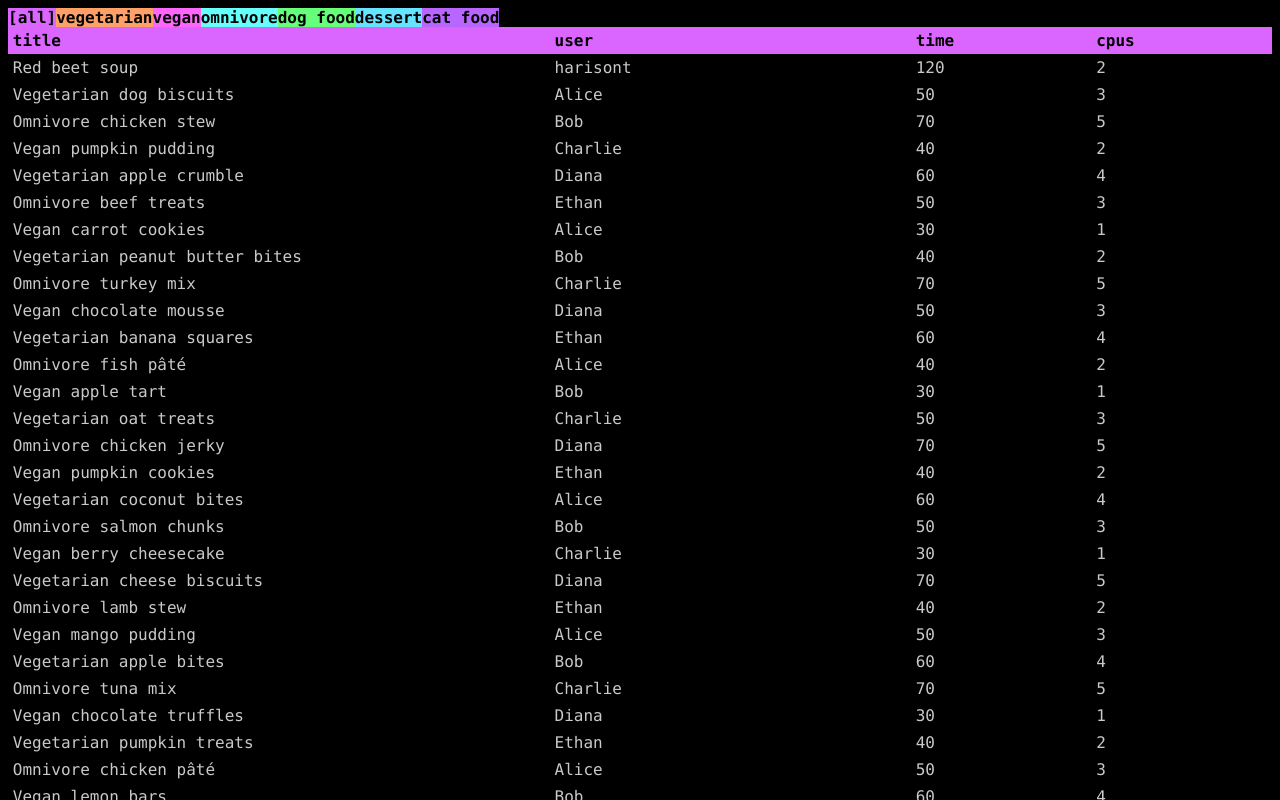
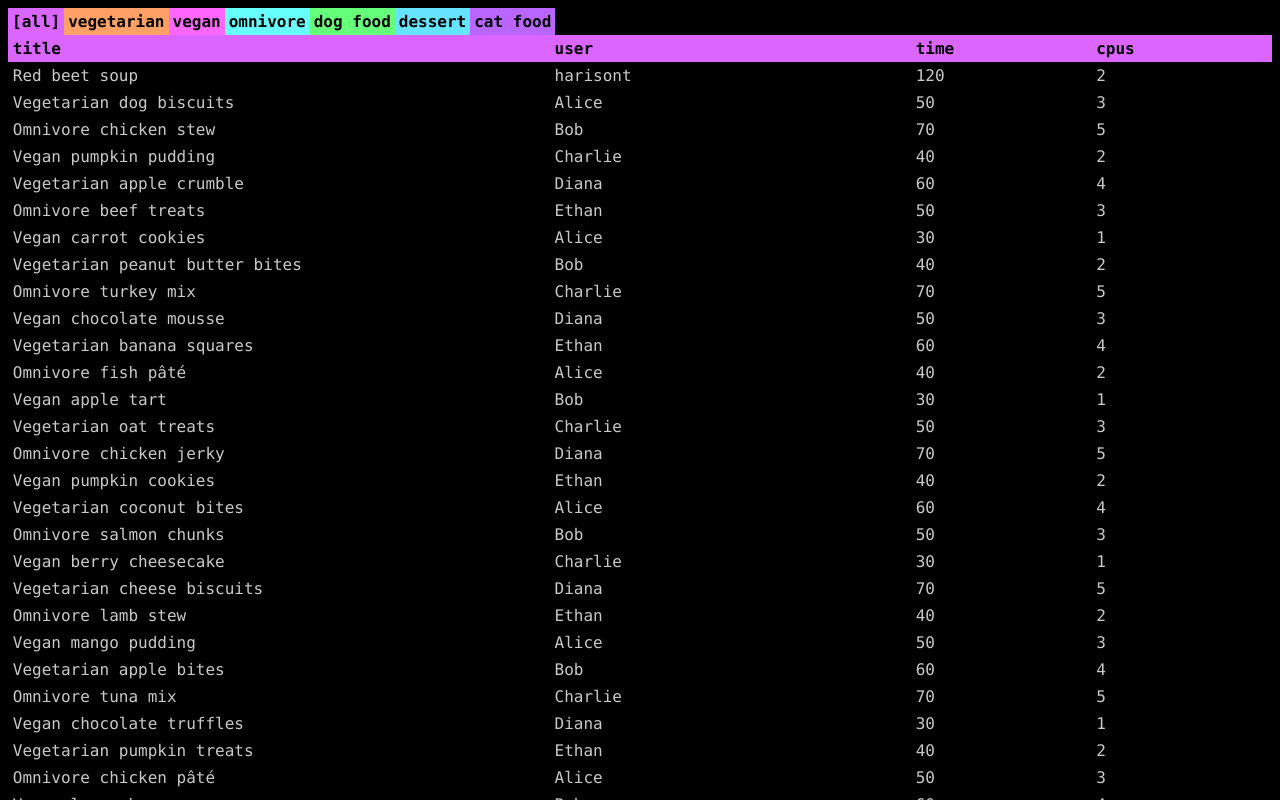
Before and after one commit to rapunschel/concurrent-cooking, a React (Vite) app: page /#/ in a window 1280 px wide. Shown: the top 800 px of the page. Built offline with nearby package versions, Linux system fonts and the light colour scheme.

Commit message:
refactor navigation to handleOnTagClick, move padding to style.css

```diff
--- a/src/components/Terminal.tsx
+++ b/src/components/Terminal.tsx
@@ -34,6 +34,13 @@ export default function Terminal() {
   const saturation = 100;
   const lightness = 70;
   const navigate = useNavigate();
+
+  const handleOnTagClick = (tag: string) => {
+    navigate(`/${slugify(tag)}`, {
+      replace: false,
+    });
+  };
+
   return (
     <>
       <div className="tag-list">
@@ -46,11 +53,7 @@ export default function Terminal() {
               style={{
                 backgroundColor: generateColor(tag, saturation, lightness),
               }}
-              onClick={() => {
-                navigate(`/${slugify(tag)}`, {
-                  replace: false,
-                });
-              }}
+              onClick={(tag: string) => handleOnTagClick(tag)}
             />
           );
         })}
@@ -89,10 +92,16 @@ function TagItem({
   tag: string;
   style?: React.CSSProperties;
   isSelected: boolean;
-  onClick?: (event: React.MouseEvent<HTMLButtonElement>) => void;
+  onClick?: (text: string) => void;
 }) {
   return (
-    <button className="tag" style={style ?? {}} onClick={onClick ?? undefined}>
+    <button
+      className="tag"
+      style={style ?? {}}
+      onClick={() => {
+        onClick?.(tag);
+      }}
+    >
       {isSelected ? `[${tag}]` : tag}
     </button>
   );
--- a/src/style.css
+++ b/src/style.css
@@ -120,6 +120,7 @@ button {
   color: black;
   font-weight: 900;
   text-decoration: none;
+  padding: 4px;
 }
 
 /* recipe */
```
